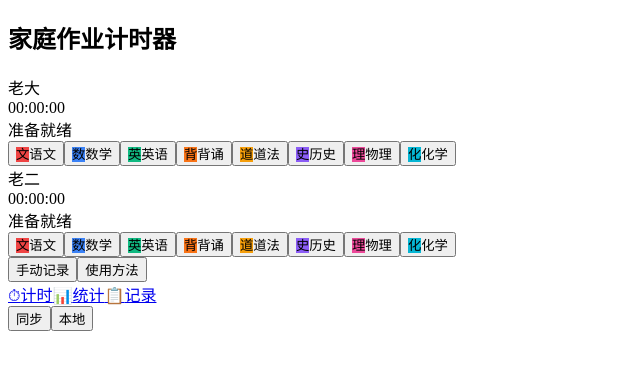
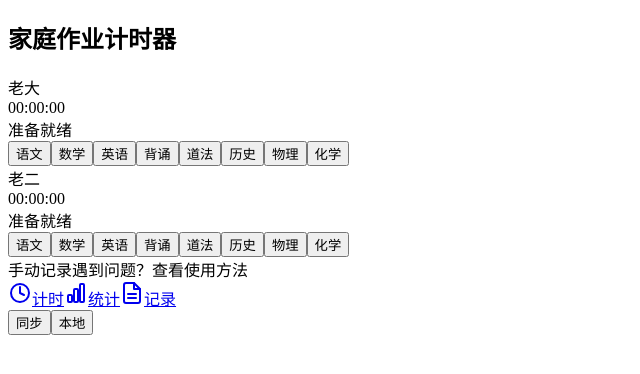
Before and after one commit to ultrafit67/homework_timer, a React (Vite) app: page /#/ in a window 1280 px wide. Shown: the top 374 px of the page, without its empty margins (0-640 px from the left). Built offline with nearby package versions, Linux system fonts and the light colour scheme; the HTML template or start-up script is replaced by a standard one.

Commit message:
refactor: card layout, muted colors, solid timer font, SVG nav, compact header

```diff
--- a/src/components/BottomNav.tsx
+++ b/src/components/BottomNav.tsx
@@ -1,18 +1,48 @@
 import { NavLink } from 'react-router-dom'
+
+function TimerIcon() {
+  return (
+    <svg width="24" height="24" viewBox="0 0 24 24" fill="none" stroke="currentColor" strokeWidth="2" strokeLinecap="round" strokeLinejoin="round">
+      <circle cx="12" cy="12" r="9" />
+      <polyline points="12,6 12,12 16,14" />
+    </svg>
+  )
+}
+
+function StatsIcon() {
+  return (
+    <svg width="24" height="24" viewBox="0 0 24 24" fill="none" stroke="currentColor" strokeWidth="2" strokeLinecap="round" strokeLinejoin="round">
+      <rect x="4" y="14" width="4" height="7" rx="1" />
+      <rect x="10" y="8" width="4" height="13" rx="1" />
+      <rect x="16" y="3" width="4" height="18" rx="1" />
+    </svg>
+  )
+}
+
+function RecordsIcon() {
+  return (
+    <svg width="24" height="24" viewBox="0 0 24 24" fill="none" stroke="currentColor" strokeWidth="2" strokeLinecap="round" strokeLinejoin="round">
+      <path d="M14 2H6a2 2 0 0 0-2 2v16a2 2 0 0 0 2 2h12a2 2 0 0 0 2-2V8z" />
+      <polyline points="14,2 14,8 20,8" />
+      <line x1="8" y1="13" x2="16" y2="13" />
+      <line x1="8" y1="17" x2="16" y2="17" />
+    </svg>
+  )
+}
 
 export function BottomNav() {
   return (
     <nav className="bottom-nav">
       <NavLink to="/" className={({ isActive }) => `bottom-nav__item ${isActive ? 'bottom-nav__item--active' : ''}`}>
-        <span className="bottom-nav__icon">⏱</span>
+        <TimerIcon />
         <span className="bottom-nav__label">计时</span>
       </NavLink>
       <NavLink to="/stats" className={({ isActive }) => `bottom-nav__item ${isActive ? 'bottom-nav__item--active' : ''}`}>
-        <span className="bottom-nav__icon">📊</span>
+        <StatsIcon />
         <span className="bottom-nav__label">统计</span>
       </NavLink>
       <NavLink to="/records" className={({ isActive }) => `bottom-nav__item ${isActive ? 'bottom-nav__item--active' : ''}`}>
-        <span className="bottom-nav__icon">📋</span>
+        <RecordsIcon />
         <span className="bottom-nav__label">记录</span>
       </NavLink>
     </nav>
--- a/src/components/SubjectButton.tsx
+++ b/src/components/SubjectButton.tsx
@@ -1,4 +1,4 @@
-import { Subject, SUBJECT_COLORS, SUBJECT_ICONS } from '../types'
+import { Subject, SUBJECT_COLORS } from '../types'
 
 interface SubjectButtonProps {
   subject: Subject
@@ -18,9 +18,6 @@ export function SubjectButton({ subject, selected, disabled, onClick }: SubjectB
       onClick={() => onClick(subject)}
       disabled={disabled && !selected}
     >
-      <span className="subject-btn__icon" style={{ background: SUBJECT_COLORS[subject] }}>
-        {SUBJECT_ICONS[subject]}
-      </span>
       {subject}
     </button>
   )
--- a/src/components/TimerPanel.tsx
+++ b/src/components/TimerPanel.tsx
@@ -83,13 +83,13 @@ export function TimerPanel({ userIndex, userName, onRecordAdded, onUserConfigCha
 
   return (
     <div className="timer-panel">
-      <div className="timer-panel__header-row">
+      <div className="timer-panel__name-row">
         <span className="timer-panel__name" onClick={openConfig}>
           {userName}
           {grade > 0 && <span className="timer-panel__grade-badge">{grade}年级</span>}
         </span>
-        <TimerDisplay time={timer.formattedTime} isRunning={isRunning} isPaused={isPaused} />
       </div>
+      <TimerDisplay time={timer.formattedTime} isRunning={isRunning} isPaused={isPaused} />
 
       {error && <div className="timer-panel__error">{error}</div>}
 
--- a/src/pages/TimerView.tsx
+++ b/src/pages/TimerView.tsx
@@ -129,7 +129,9 @@ export function TimerView({ onRecordAdded }: TimerViewProps) {
 
   return (
     <div className="page timer-page">
-      <h2 className="page__title">家庭作业计时器</h2>
+      <div className="page__header">
+        <h2 className="page__title">家庭作业计时器</h2>
+      </div>
       {!showManual ? (
         <>
           <div className="timer-panels">
@@ -139,7 +141,6 @@ export function TimerView({ onRecordAdded }: TimerViewProps) {
               onRecordAdded={onRecordAdded}
               onUserConfigChange={handleUserConfigChange}
             />
-            <div className="timer-panels__divider" />
             <TimerPanel
               userIndex={1}
               userName={users[1]}
@@ -147,14 +148,13 @@ export function TimerView({ onRecordAdded }: TimerViewProps) {
               onUserConfigChange={handleUserConfigChange}
             />
           </div>
-
-          <div className="manual-entry-section">
-            <button className="btn btn--text btn--center" onClick={handleOpenManual}>
+          <div className="timer-page__footer">
+            <span className="manual-link" onClick={handleOpenManual}>
               手动记录
-            </button>
-            <button className="btn btn--text btn--center" onClick={() => setShowUsage(true)}>
-              使用方法
-            </button>
+            </span>
+            <span className="usage-link" onClick={() => setShowUsage(true)}>
+              遇到问题？查看使用方法
+            </span>
           </div>
         </>
       ) : (
--- a/src/styles.css
+++ b/src/styles.css
@@ -1,12 +1,12 @@
 :root {
-  --color-primary: #4F46E5;
-  --color-primary-light: #818CF8;
-  --color-danger: #EF4444;
-  --color-bg: #F3F4F6;
+  --color-primary: #2F54EB;
+  --color-primary-light: #4A7FC7;
+  --color-danger: #BF616A;
+  --color-bg: #F4F7FC;
   --color-surface: #FFFFFF;
-  --color-text: #1F2937;
-  --color-text-secondary: #6B7280;
-  --color-border: #E5E7EB;
+  --color-text: #2E3440;
+  --color-text-secondary: #8B909A;
+  --color-border: #E5E9F0;
   --nav-height: 60px;
 }
 
@@ -40,7 +40,7 @@ body {
   height: 100vh;
   max-width: 480px;
   margin: 0 auto;
-  background: var(--color-surface);
+  background: transparent;
   position: relative;
 }
 
@@ -59,19 +59,42 @@ body {
 .page__title {
   font-size: 20px;
   font-weight: 600;
-  margin-bottom: 16px;
+  margin-bottom: 24px;
   color: var(--color-text);
 }
 
 .page__header {
   display: flex;
   align-items: center;
-  gap: 8px;
+  justify-content: space-between;
   margin-bottom: 16px;
 }
 
 .page__header .page__title {
   margin-bottom: 0;
+}
+
+.page__actions {
+  display: flex;
+  gap: 4px;
+  align-items: center;
+}
+
+.btn--icon {
+  display: flex;
+  align-items: center;
+  justify-content: center;
+  width: 36px;
+  height: 36px;
+  padding: 0;
+  border-radius: 50%;
+  color: var(--color-text-secondary);
+  background: transparent;
+}
+
+.btn--icon:hover {
+  background: #EFF1F5;
+  color: var(--color-text);
 }
 
 /* Subject Grid */
@@ -108,64 +131,106 @@ body {
   border-color: var(--color-primary);
 }
 
-/* Timer Panels (dual user) */
+/* Timer Panels (dual user) — card layout */
 .timer-panels {
   display: flex;
   flex-direction: column;
-  gap: 0;
+  gap: 12px;
 }
 
 .timer-panels__divider {
-  height: 1px;
-  background: var(--color-border);
-  margin: 0 -16px;
+  display: none;
+}
+
+/* Timer page footer: manual record link + usage link */
+.timer-page__footer {
+  display: flex;
+  flex-direction: column;
+  align-items: center;
+  gap: 12px;
+  margin-top: 24px;
+  padding-bottom: 8px;
+  flex: 1;
+  justify-content: flex-end;
+}
+
+.timer-page {
+  display: flex;
+  flex-direction: column;
+  min-height: calc(100vh - var(--nav-height) - 40px);
+}
+
+.manual-link {
+  font-size: 15px;
+  font-weight: 600;
+  color: var(--color-primary, #1A52EE);
+  cursor: pointer;
+  padding: 6px 16px;
+  -webkit-tap-highlight-color: transparent;
+}
+
+.manual-link:active {
+  opacity: 0.6;
+}
+
+.usage-link {
+  font-size: 12px;
+  color: var(--color-text-secondary, #8B909A);
+  cursor: pointer;
+  -webkit-tap-highlight-color: transparent;
+}
+
+.usage-link:active {
+  opacity: 0.6;
 }
 
 .timer-panel {
-  padding: 8px 0;
+  background: var(--color-surface);
+  border-radius: 16px;
+  padding: 16px;
+  box-shadow: 0 1px 3px rgba(0,0,0,0.06), 0 1px 2px rgba(0,0,0,0.04);
 }
 
 .timer-panel:first-child {
-  padding-top: 0;
-}
-
-/* Compact header row: user name + timer side by side */
-.timer-panel__header-row {
-  display: flex;
-  align-items: center;
-  justify-content: space-between;
-  margin-bottom: 8px;
+  padding-top: 16px;
+}
+
+/* Name row: name + grade badge, full width */
+.timer-panel__name-row {
+  display: flex;
+  align-items: center;
+  justify-content: flex-start;
+  margin-bottom: 12px;
 }
 
 .timer-panel__name {
-  font-size: 16px;
+  font-size: 18px;
   font-weight: 700;
-  color: var(--color-primary);
+  color: #111111;
   white-space: nowrap;
   cursor: pointer;
   display: flex;
   align-items: center;
-  gap: 6px;
+  gap: 8px;
 }
 
 .timer-panel__grade-badge {
-  font-size: 11px;
-  font-weight: 600;
-  color: white;
-  background: var(--color-primary);
-  padding: 1px 6px;
+  font-size: 10px;
+  font-weight: 700;
+  color: #111111;
+  background: #EFF1F5;
+  padding: 2px 7px;
   border-radius: 8px;
   line-height: 1.4;
 }
 
-.timer-panel__header-row .timer-display {
-  padding: 0;
-  margin: 0;
-}
-
-.timer-panel__header-row .timer-display__time {
-  font-size: 32px;
-  letter-spacing: 1px;
+/* TimerDisplay inside the panel — centered, no padding */
+.timer-panel .timer-display {
+  margin-bottom: 16px;
+}
+
+.timer-panel .timer-display__time {
+  font-size: 48px;
 }
 
 .timer-panel__error {
@@ -185,12 +250,14 @@ body {
 
 .timer-panel .subject-btn {
   height: 44px;
-  width: auto;
-  aspect-ratio: auto;
-  font-size: 16px;
-  font-weight: 600;
-  border-radius: 10px;
-  border-width: 1.5px;
+  font-size: 14px;
+  border-radius: 8px;
+  padding: 8px 12px;
+}
+
+.timer-panel .subject-grid {
+  gap: 6px;
+  margin-bottom: 12px;
 }
 
 /* Compact action buttons inside timer panels */
@@ -199,9 +266,9 @@ body {
 }
 
 .timer-panel .btn--large {
-  padding: 10px 24px;
+  padding: 12px 28px;
   font-size: 15px;
-  border-radius: 10px;
+  border-radius: 12px;
 }
 
 /* Record Item User Badge */
@@ -225,15 +292,13 @@ body {
 
 /* Subject Button */
 .subject-btn {
-  aspect-ratio: 1;
-  border: 2px solid transparent;
-  border-bottom: 3px solid var(--subject-color, transparent);
-  border-radius: 16px;
-  font-size: 22px;
-  font-weight: 600;
-  cursor: pointer;
-  background: var(--color-bg);
-  color: var(--color-text);
+  border: none;
+  border-radius: 8px;
+  font-size: 14px;
+  font-weight: 600;
+  cursor: pointer;
+  background: #F4F5F7;
+  color: #8B909A;
   transition: all 0.2s ease;
   display: flex;
   align-items: center;
@@ -241,19 +306,8 @@ body {
   gap: 4px;
   -webkit-tap-highlight-color: transparent;
   user-select: none;
-}
-
-.subject-btn__icon {
-  display: inline-flex;
-  align-items: center;
-  justify-content: center;
-  width: 22px;
-  height: 22px;
-  border-radius: 50%;
-  color: #fff;
-  font-size: 11px;
-  font-weight: 700;
-  flex-shrink: 0;
+  padding: 8px 12px;
+  aspect-ratio: auto;
 }
 
 .subject-btn:active {
@@ -261,9 +315,8 @@ body {
 }
 
 .subject-btn--selected {
-  border-color: var(--subject-color, var(--color-primary));
-  background: color-mix(in srgb, var(--subject-color, var(--color-primary)) 15%, white);
-  box-shadow: 0 0 0 1px var(--subject-color, var(--color-primary));
+  background: color-mix(in srgb, var(--subject-color, var(--color-primary)) 18%, white);
+  color: color-mix(in srgb, var(--subject-color, #111) 90%, black);
 }
 
 /* Record Item subject icon */
@@ -284,8 +337,8 @@ body {
 /* Timer Display */
 .timer-display {
   text-align: center;
-  padding: 24px 0;
-  margin-bottom: 24px;
+  padding: 0;
+  margin-bottom: 0;
 }
 
 .timer-display__time {
@@ -293,7 +346,7 @@ body {
   font-weight: 700;
   font-variant-numeric: tabular-nums;
   letter-spacing: 4px;
-  color: var(--color-text);
+  color: #111111;
   transition: color 0.3s;
 }
 
@@ -312,20 +365,22 @@ body {
 }
 
 .timer-display__label {
-  font-size: 14px;
-  color: var(--color-text-secondary);
-  margin-top: 8px;
+  font-size: 11px;
+  font-weight: 500;
+  color: var(--color-text-secondary);
+  margin-top: 2px;
+  letter-spacing: 0.5px;
 }
 
 /* Action Buttons */
 .action-buttons {
   text-align: center;
-  padding: 0 32px;
+  padding: 0;
 }
 
 .action-buttons__row {
   display: flex;
-  gap: 12px;
+  gap: 10px;
 }
 
 .action-buttons__half {
@@ -336,7 +391,7 @@ body {
 .btn {
   border: none;
   border-radius: 12px;
-  font-size: 16px;
+  font-size: 15px;
   font-weight: 600;
   cursor: pointer;
   transition: all 0.2s;
@@ -349,18 +404,18 @@ body {
 
 .btn--large {
   width: 100%;
-  padding: 16px 32px;
-  font-size: 18px;
-  border-radius: 14px;
+  padding: 14px 28px;
+  font-size: 16px;
+  border-radius: 12px;
 }
 
 .btn--primary {
-  background: var(--color-primary);
+  background: linear-gradient(135deg, #4E73DF, #2F54EB);
   color: white;
 }
 
 .btn--primary:hover {
-  background: var(--color-primary-light);
+  background: linear-gradient(135deg, #5B83E5, #3B5FCC);
 }
 
 .btn--danger {
@@ -369,7 +424,7 @@ body {
 }
 
 .btn--secondary {
-  background: var(--color-bg);
+  background: #EFF1F5;
   color: var(--color-text);
 }
 
@@ -440,6 +495,12 @@ body {
   line-height: 1;
 }
 
+.bottom-nav__item svg {
+  display: block;
+  width: 22px;
+  height: 22px;
+}
+
 .bottom-nav__label {
   font-size: 11px;
   font-weight: 500;
@@ -903,10 +964,6 @@ body {
 }
 
 /* Manual Entry */
-.manual-entry-section {
-  margin-top: 12px;
-}
-
 .manual-form {
   animation: fadeIn 0.2s ease;
 }
```
